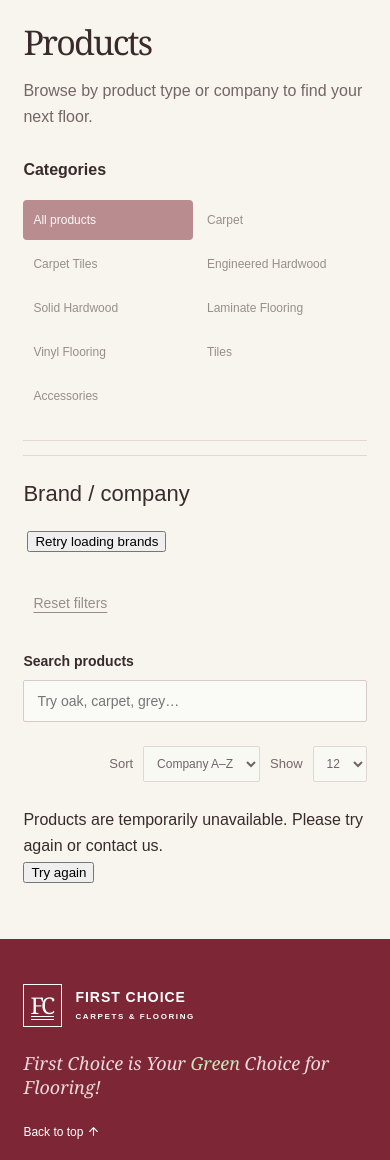
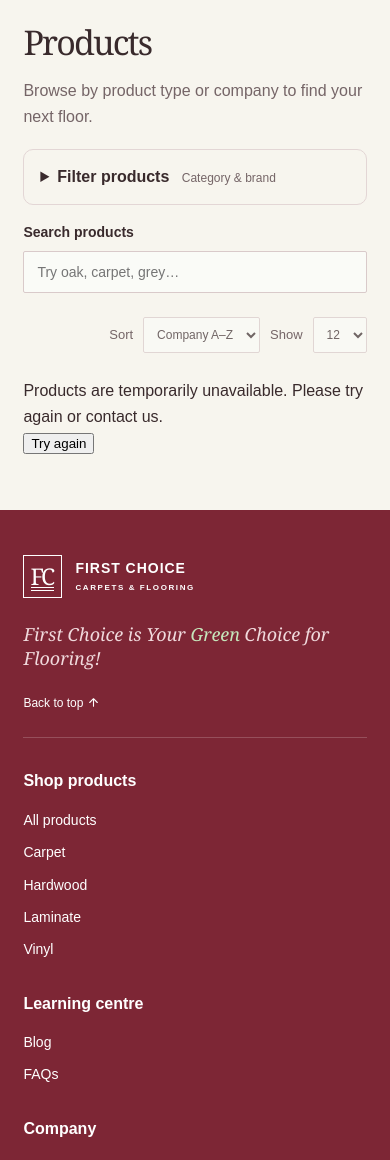
Before and after one commit to Jagrat-Sharma/FCC-Web, a PHP site: page /products.html in a window 390 px wide. Shown: the part 297-1457 px from the top of the page. Run offline with PHP 8.4, Linux system fonts and the light colour scheme; some libraries are stand-ins or nearby versions.

Commit message:
fixed interface for mobile version

```diff
--- a/catalogue.js
+++ b/catalogue.js
@@ -2,6 +2,15 @@ import { labels } from './product-fields.js';
 (() => {
   const $ = id => document.getElementById(id), grid = document.querySelector('.fcc-catalog-grid');
   if (!grid) return;
+  const filterPanel = $('fcc-filter-disclosure');
+  const mobileFilters = matchMedia('(max-width: 1000px)');
+  const syncFilters = () => { filterPanel.open = !mobileFilters.matches; };
+  syncFilters();
+  mobileFilters.addEventListener('change', syncFilters);
+  $('fcc-filter-done').addEventListener('click', () => {
+    filterPanel.open = false;
+    filterPanel.querySelector('summary').focus({ preventScroll: true });
+  });
   document.documentElement.classList.add('fcc-catalogue-page');
   const search = $('fcc-product-search'), sort = $('fcc-product-sort'), size = $('fcc-page-size');
   search.value = new URLSearchParams(location.search).get('q') || '';
--- a/products.html
+++ b/products.html
@@ -147,6 +147,9 @@
         </section>
         <section class="fcc-section fcc-catalog" aria-label="Flooring catalogue">
           <aside class="fcc-filters" aria-label="Product filters">
+            <details class="fcc-filter-disclosure" id="fcc-filter-disclosure">
+              <summary>Filter products <span>Category &amp; brand</span></summary>
+              <div class="fcc-filter-content">
             <div class="fcc-filter-box">
               <h2>Categories</h2>
               <div class="fcc-category-buttons">
@@ -167,6 +170,9 @@
             </section>
             <button type="button" class="fcc-reset" id="fcc-reset-filters" disabled>Reset filters</button><noscript>
               <p>Enable JavaScript to view the catalogue, or contact us for product information.</p></noscript>
+                <button class="fcc-filter-done" id="fcc-filter-done" type="button">Show products</button>
+              </div>
+            </details>
           </aside>
           <div class="fcc-catalog-results">
             <div class="fcc-catalog-search" role="search" aria-label="Search products">
--- a/styles.css
+++ b/styles.css
@@ -2258,6 +2258,24 @@ html.fcc-popup-open {
 .fcc-breadcrumb { font-size: 13px; margin-bottom: 24px; color: var(--muted); }
 .fcc-catalog-intro h1 { font-size: clamp(34px, 4vw, 48px); }
 .fcc-filters .fcc-filter-box { background: transparent; border: 0; border-bottom: 1px solid var(--line); padding: 0 0 24px; }
+.fcc-filter-disclosure > summary,
+.fcc-filter-done { display: none; }
+@media (max-width: 1000px) {
+  .fcc-catalog { grid-template-columns: minmax(0, 1fr); gap: 16px; padding-top: 20px; }
+  .fcc-filter-disclosure { border: 1px solid var(--line); border-radius: 10px; }
+  .fcc-filter-disclosure > summary {
+    display: list-item;
+    padding: 14px 16px;
+    cursor: pointer;
+    font-weight: 600;
+  }
+  .fcc-filter-disclosure > summary span { margin-left: 8px; font-size: 12px; font-weight: 400; color: var(--muted); }
+  .fcc-filter-content { padding: 0 16px 16px; }
+  .fcc-filter-content .fcc-category-buttons { display: grid; grid-template-columns: repeat(2, minmax(0, 1fr)); }
+  .fcc-filter-content #fcc-brand-options { max-height: 220px; }
+  .fcc-filter-done { display: block; width: 100%; margin-top: 16px; border-radius: 6px; }
+  .fcc-catalog-search { width: 100%; }
+}
 .fcc-catalog .fcc-catalog-card { background: transparent; border: 0; }
 .fcc-catalog .fcc-card-body { text-align: left; }
 @media (min-width: 1400px) {
--- a/wordpress/products.html
+++ b/wordpress/products.html
@@ -134,6 +134,9 @@
         </section>
         <section class="fcc-section fcc-catalog" aria-label="Flooring catalogue">
           <aside class="fcc-filters" aria-label="Product filters">
+            <details class="fcc-filter-disclosure" id="fcc-filter-disclosure">
+              <summary>Filter products <span>Category &amp; brand</span></summary>
+              <div class="fcc-filter-content">
             <div class="fcc-filter-box">
               <h2>Categories</h2>
               <div class="fcc-category-buttons">
@@ -154,6 +157,9 @@
             </section>
             <button type="button" class="fcc-reset" id="fcc-reset-filters" disabled>Reset filters</button><noscript>
               <p>Enable JavaScript to view the catalogue, or contact us for product information.</p></noscript>
+                <button class="fcc-filter-done" id="fcc-filter-done" type="button">Show products</button>
+              </div>
+            </details>
           </aside>
           <div class="fcc-catalog-results">
             <div class="fcc-catalog-search" role="search" aria-label="Search products">
```
